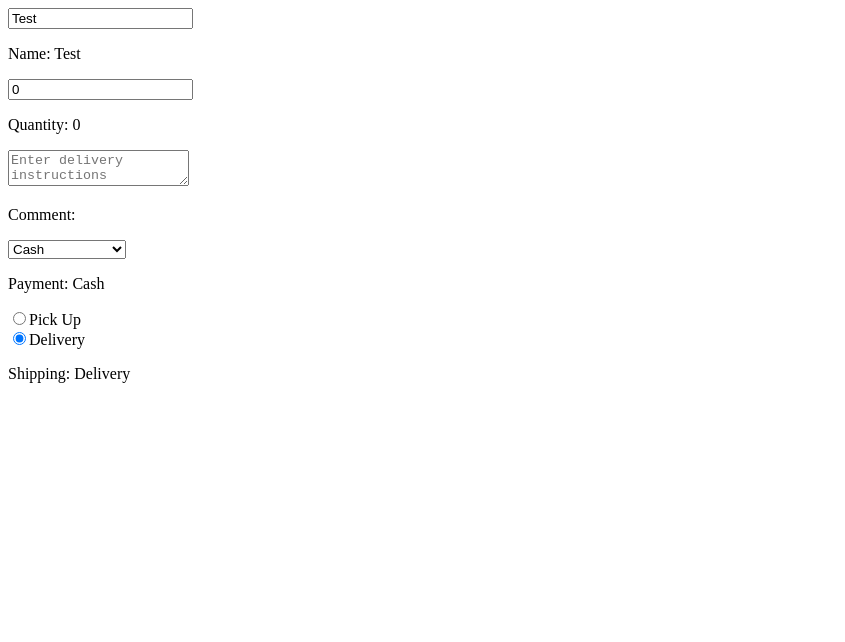
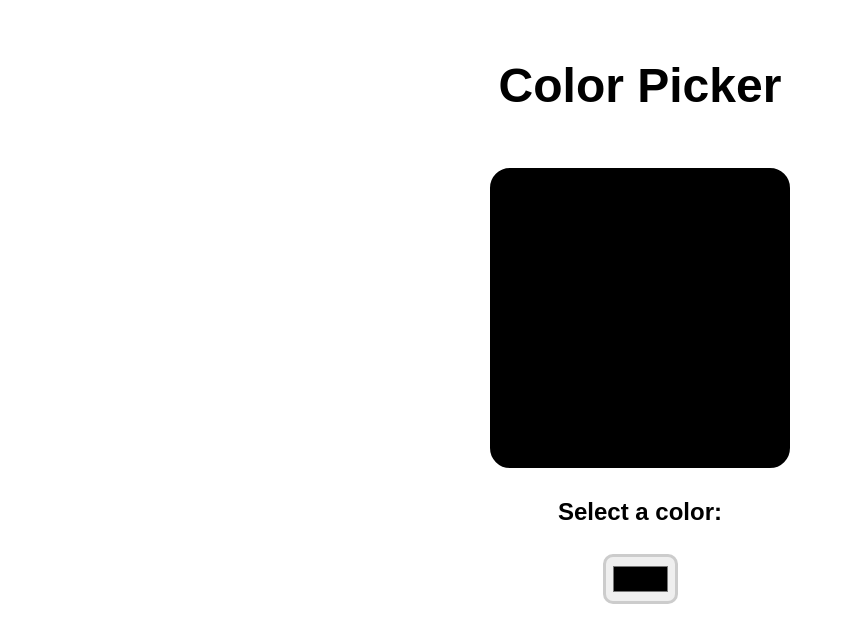
Before and after one commit to anish102/react-learnings, a React (Vite) app: page / in a window 1280 px wide. Shown: the top 642 px of the page, without its empty margins (0-845 px from the left). Built offline with nearby package versions, Linux system fonts and the light colour scheme.

Commit message:
Color Picker

```diff
--- a/src/App.jsx
+++ b/src/App.jsx
@@ -1,10 +1,10 @@
-import Cart from "./Cart";
+import ColorPicker from "./ColorPicker";
 
 
 function App() {
   return (
     <>
-      <Cart />
+      <ColorPicker />
     </>
   );
 }
--- /dev/null
+++ b/src/ColorPicker.jsx
@@ -0,0 +1,21 @@
+import { useState } from "react";
+
+function ColorPicker() {
+    const [color, setColor] = useState("#000000")
+
+    function handleColorChange(event) {
+        setColor(event.target.value);
+    }
+
+    return (<div className="color-picker-container">
+        <h1 className="color-h1">Color Picker</h1>
+        <div className="color-display" style={{ backgroundColor: color }}>
+            <p>Selected Color: {color} </p>
+        </div>
+        <label className="color-picker-label">Select a color:</label><br />
+        <input className="color-input" type="color" value={color} onChange={handleColorChange} />
+    </div>
+    )
+}
+
+export default ColorPicker
--- a/src/index.css
+++ b/src/index.css
@@ -1,3 +1,7 @@
+body {
+  font-family: Arial, sans-serif;
+}
+
 .card {
   border: 1px solid black;
   border-radius: 10px;
@@ -66,3 +70,46 @@
   background-color: hsl(265, 94%, 20%);
   ;
 }
+
+.color-picker-container {
+  display: flex;
+  flex-direction: column;
+  align-items: center;
+}
+
+.color-h1 {
+  margin: 50px;
+  font-size: 3rem;
+}
+
+.color-display {
+  width: 300px;
+  height: 300px;
+  display: flex;
+  justify-content: center;
+  align-items: center;
+  border: 5px solid hsl(0, 0%, 100%);
+  border-radius: 25px;
+  margin-bottom: 25px;
+  transition: 0.5s ease;
+}
+
+.color_display p {
+  color: hsl(0, 0%, 20%);
+  font-size: 2 rem;
+  text-align: center;
+}
+
+.color-picker-label {
+  font-size: 1.5rem;
+  font-weight: bold;
+  margin-bottom: 10px;
+}
+
+.color-input {
+  width: 75px;
+  height: 50px;
+  padding: 5px;
+  border-radius: 10px;
+  border: 3px solid hsl(0, 0%, 80%);
+}
```
